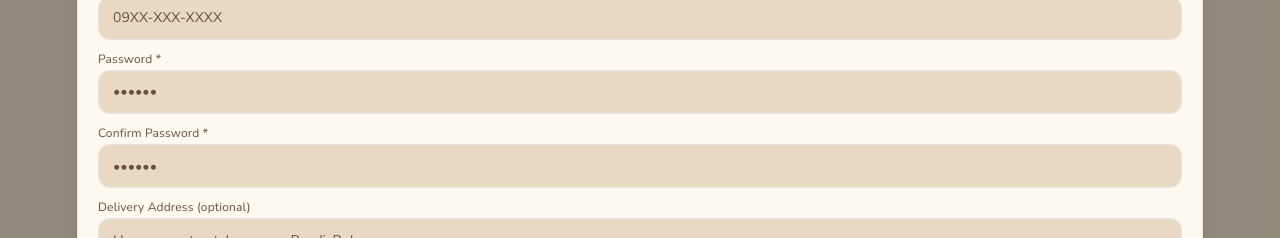
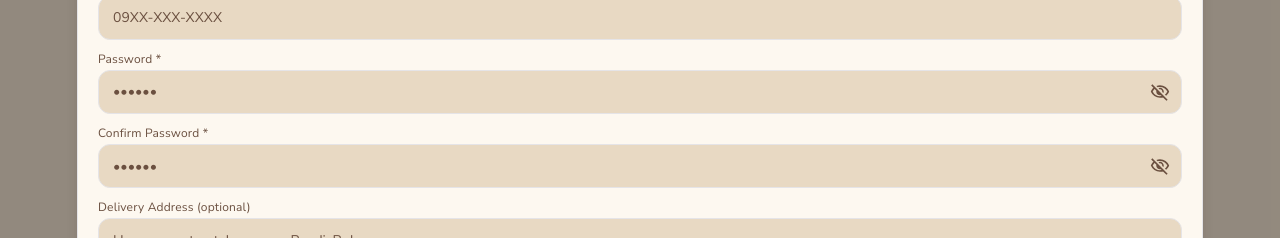
Before and after one commit to shiyyya/kopi-cafe-system, a React (Vite) app: page /signup in a window 1280 px wide. Shown: the part 416-654 px from the top of the page. Built offline with nearby package versions, Linux system fonts and the light colour scheme; a web font is replaced by a local one.

Commit message:
added eye icon in pass field in sign up

```diff
--- a/src/components/cards/signup/signup.css
+++ b/src/components/cards/signup/signup.css
@@ -90,6 +90,30 @@
 .SignUpInput:focus {
     border-color: var(--accent-border);
     box-shadow: 0 0 0 2px var(--accent-bg);
+}
+
+.SignUpPasswordWrapper {
+    position: relative;
+}
+.SignUpPasswordWrapper .SignUpInput {
+    padding-right: 42px;
+}
+.SignUpPasswordToggle {
+    position: absolute;
+    top: 50%;
+    right: 12px;
+    transform: translateY(-50%);
+    display: flex;
+    align-items: center;
+    justify-content: center;
+    padding: 0;
+    background: none;
+    border: none;
+    cursor: pointer;
+}
+.SignUpPasswordToggle svg {
+    width: 20px;
+    height: 20px;
 }
 
 .DeliveryNote {
--- a/src/components/cards/signup/signup.jsx
+++ b/src/components/cards/signup/signup.jsx
@@ -1,40 +1,32 @@
+import { useState } from "react";
 import "./signup.css";
-
 import { Link } from "react-router";
-
 import Input from "/src/components/elements/input/input.jsx";
-
 import Button from "/src/components/elements/button/button.jsx";
 import Logo from "/src/assets/logo/logo.svg?react";
-
-
+import EyeIcon from "/src/assets/icons/eye.svg?react";
+import EyeOffIcon from "/src/assets/icons/eye-off.svg?react";
 function SignUpCard({ onClose, onLogin }) {
-
+    const [showPassword, setShowPassword] = useState(false);
+    const [showConfirmPassword, setShowConfirmPassword] = useState(false);
     return (
-
         <div
             className="signUpOverlay"
             onClick={onClose}
         >
-
             <div
                 className="SignUpCard"
                 onClick={(event) => event.stopPropagation()}
             >
-
                 <div className="SignUpHandle"></div>
-
                 <div className="SignUpLogo">
-                    <Logo/>
+                    <Logo />
                     <span>Kopi Express</span>
                 </div>
-
                 <h1>Create Account</h1>
-
                 <p className="SignUpDescription">
                     Join us for easy ordering.
                 </p>
-
                 <label>Full Name *</label>
                 <Input
                     type="text"
@@ -42,7 +34,6 @@ function SignUpCard({ onClose, onLogin }) {
                     placeholder="Juan Dela Cruz"
                     className="SignUpInput"
                 />
-
                 <label>Email *</label>
                 <Input
                     type="email"
@@ -50,7 +41,6 @@ function SignUpCard({ onClose, onLogin }) {
                     placeholder="juan@email.com"
                     className="SignUpInput"
                 />
-
                 <label>Phone Number *</label>
                 <Input
                     type="tel"
@@ -58,23 +48,60 @@ function SignUpCard({ onClose, onLogin }) {
                     placeholder="09XX-XXX-XXXX"
                     className="SignUpInput"
                 />
-
                 <label>Password *</label>
+                <div className="SignUpPasswordWrapper">
                     <Input
-                    type="password"
+                        type={showPassword ? "text" : "password"}
                         name="password"
                         placeholder="••••••"
                         className="SignUpInput"
                     />
-
+                    <button
+                        type="button"
+                        className="SignUpPasswordToggle"
+                        onClick={() =>
+                            setShowPassword((current) => !current)
+                        }
+                        aria-label={
+                            showPassword
+                                ? "Hide password"
+                                : "Show password"
+                        }
+                    >
+                        {showPassword ? (
+                            <EyeIcon />
+                        ) : (
+                            <EyeOffIcon />
+                        )}
+                    </button>
+                </div>
                 <label>Confirm Password *</label>
+                <div className="SignUpPasswordWrapper">
                     <Input
-                    type="password"
+                        type={showConfirmPassword ? "text" : "password"}
                         name="confirmPassword"
                         placeholder="••••••"
                         className="SignUpInput"
                     />
-
+                    <button
+                        type="button"
+                        className="SignUpPasswordToggle"
+                        onClick={() =>
+                            setShowConfirmPassword((current) => !current)
+                        }
+                        aria-label={
+                            showConfirmPassword
+                                ? "Hide password"
+                                : "Show password"
+                        }
+                    >
+                        {showConfirmPassword ? (
+                            <EyeIcon />
+                        ) : (
+                            <EyeOffIcon />
+                        )}
+                    </button>
+                </div>
                 <label>Delivery Address (optional)</label>
                 <Input
                     type="text"
@@ -82,18 +109,15 @@ function SignUpCard({ onClose, onLogin }) {
                     placeholder="House no., street, barangay, Pandi, Bulacan"
                     className="SignUpInput"
                 />
-
                 <p className="DeliveryNote">
                     Delivery zones: Siling Bata, Poblacion, Bunsuran.
                 </p>
-
                 <Button
                     type="button"
                     className="CreateAccountButton"
                 >
                     Create Account
                 </Button>
-
                 <p className="LoginText">
                     Have an account?
                     <Link
@@ -106,11 +130,8 @@ function SignUpCard({ onClose, onLogin }) {
                         Log In
                     </Link>
                 </p>
-
             </div>
-
         </div>
     );
 }
-
 export default SignUpCard;
```
Lines whose indentation alone changed are shown as unchanged.
